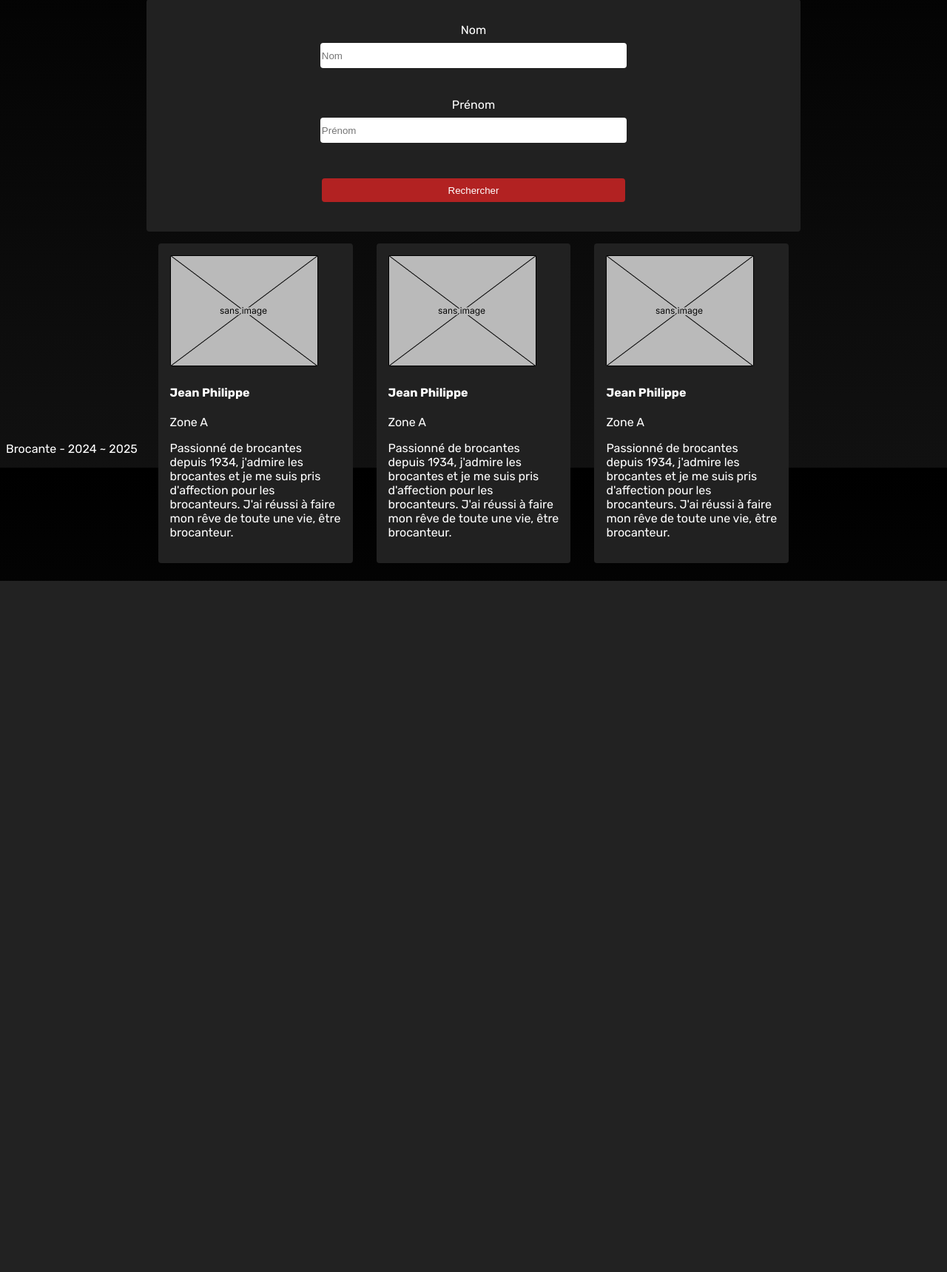
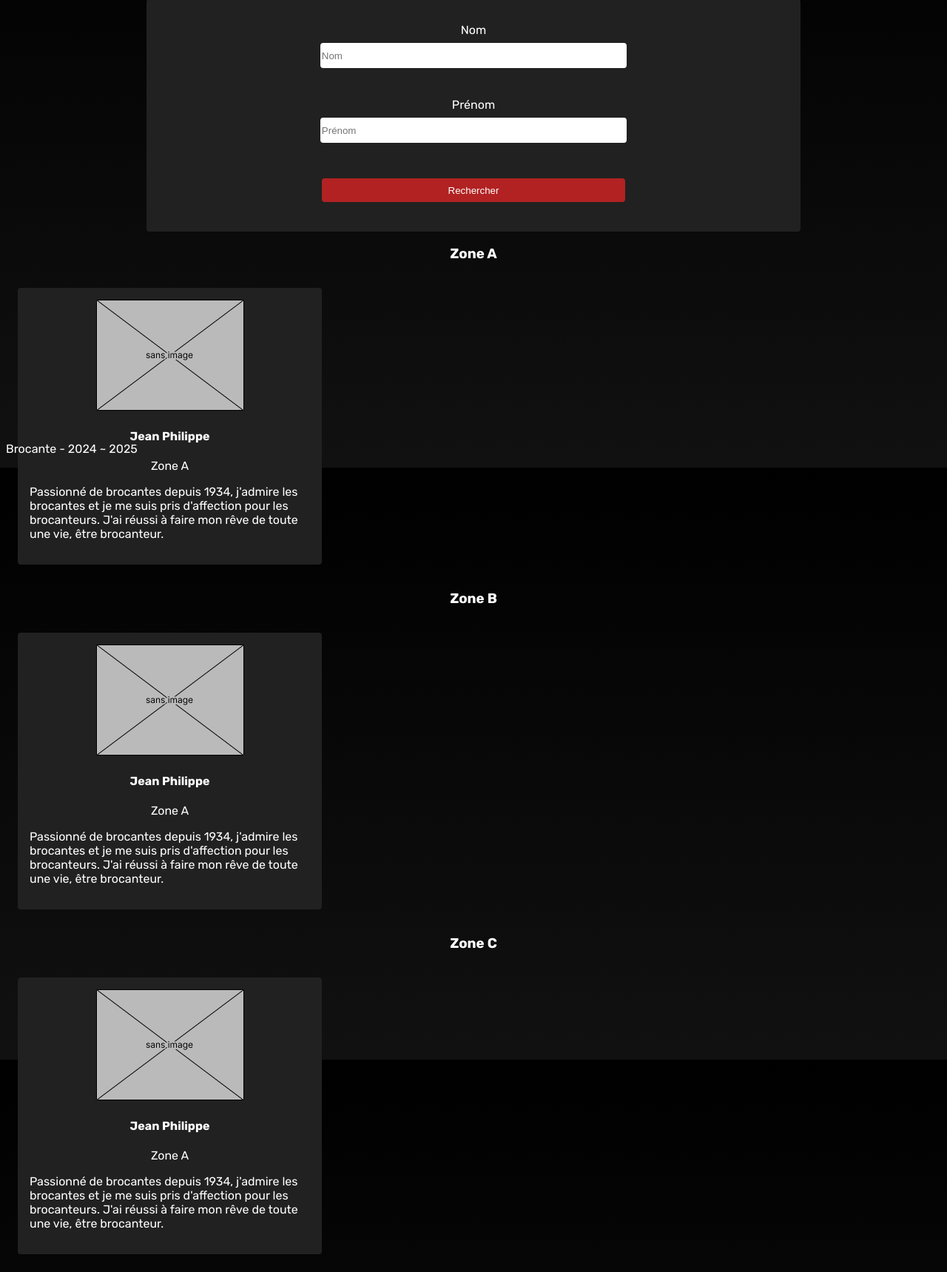
Before and after one commit to Alekuso/Brocante, a PHP site: page /brocanteurs.php in a window 1280 px wide. Shown: the part 168-1887 px from the top of the page at 74% size. Before the commit the page ends 953 px from the top, so only its background shows below. Run offline with PHP 8.4, Linux system fonts and the light colour scheme.

Commit message:
Organise brocanteurs by zones

```diff
--- a/brocanteurs.php
+++ b/brocanteurs.php
@@ -31,38 +31,43 @@
             </form>
         </article>
     </section>
-
-    <section class="articles articles-grow">
-        <a href="brocanteur.php">
+    <section>
+<!--        Loop over Zones, fetched from DB and show brocanteurs per zone, also fetched from the DB -->
+        <h3 class="flex center">Zone A</h3>
+        <article class="articles articles-grow">
+<!--            These kinds of articles card are really broken alone so I really hope that it won't be alone next time -->
+<!--            Being lonely is not healthy tho. It doesn't cost anything to talk with someone when you feel alone ❤️ -->
+            <a href="brocanteur.php" class="center">
                 <img src="images/placeholder.png" alt="article" />
                 <h4>Jean Philippe</h4>
                 <p>Zone A</p>
                 <p>Passionné de brocantes depuis 1934, j'admire les brocantes et je me suis pris d'affection pour les brocanteurs.
                     J'ai réussi à faire mon rêve de toute une vie, être brocanteur.</p>
             </a>
-        <a href="brocanteur.php">
+        </article>
+        <h3 class="flex center">Zone B</h3>
+        <article class="articles articles-grow">
+            <a href="brocanteur.php" class="center">
                 <img src="images/placeholder.png" alt="article" />
                 <h4>Jean Philippe</h4>
                 <p>Zone A</p>
                 <p>Passionné de brocantes depuis 1934, j'admire les brocantes et je me suis pris d'affection pour les brocanteurs.
                     J'ai réussi à faire mon rêve de toute une vie, être brocanteur.</p>
             </a>
-        <a href="brocanteur.php">
+        </article>
+        <h3 class="flex center">Zone C</h3>
+        <article class="articles articles-grow">
+            <a href="brocanteur.php" class="center">
                 <img src="images/placeholder.png" alt="article" />
                 <h4>Jean Philippe</h4>
                 <p>Zone A</p>
                 <p>Passionné de brocantes depuis 1934, j'admire les brocantes et je me suis pris d'affection pour les brocanteurs.
                     J'ai réussi à faire mon rêve de toute une vie, être brocanteur.</p>
             </a>
-
+        </article>
     </section>
 </main>
 <?php include 'inc/footer.php'; ?>
 </body>
 
 </html>
-
-<!-- Valide le CI malgré le fait qu'on n'utilise pas encore du code PHP -->
-<?php
-
-?>
--- a/css/style.css
+++ b/css/style.css
@@ -196,7 +196,9 @@ img {
     display: flex;
     justify-content: space-between;
     align-content: center;
-    width: 70%;
+    /* This will automatically size the cards to their size instead of using 70%
+        which is an arbitrary value that could get messed up depending of the context. */
+    width: fit-content;
     height: 100%;
     margin: auto;
 }
```
Lines whose indentation alone changed are shown as unchanged.
